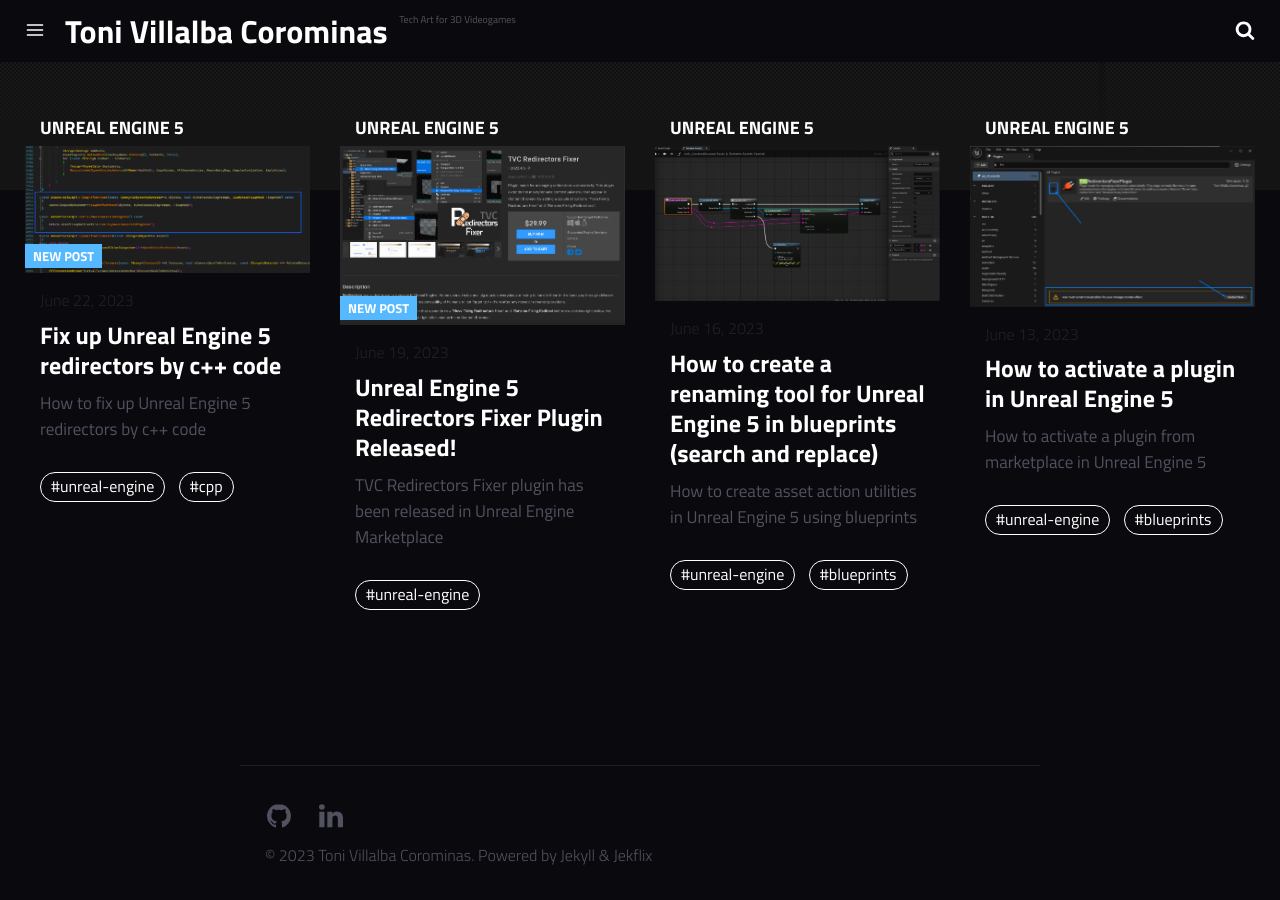
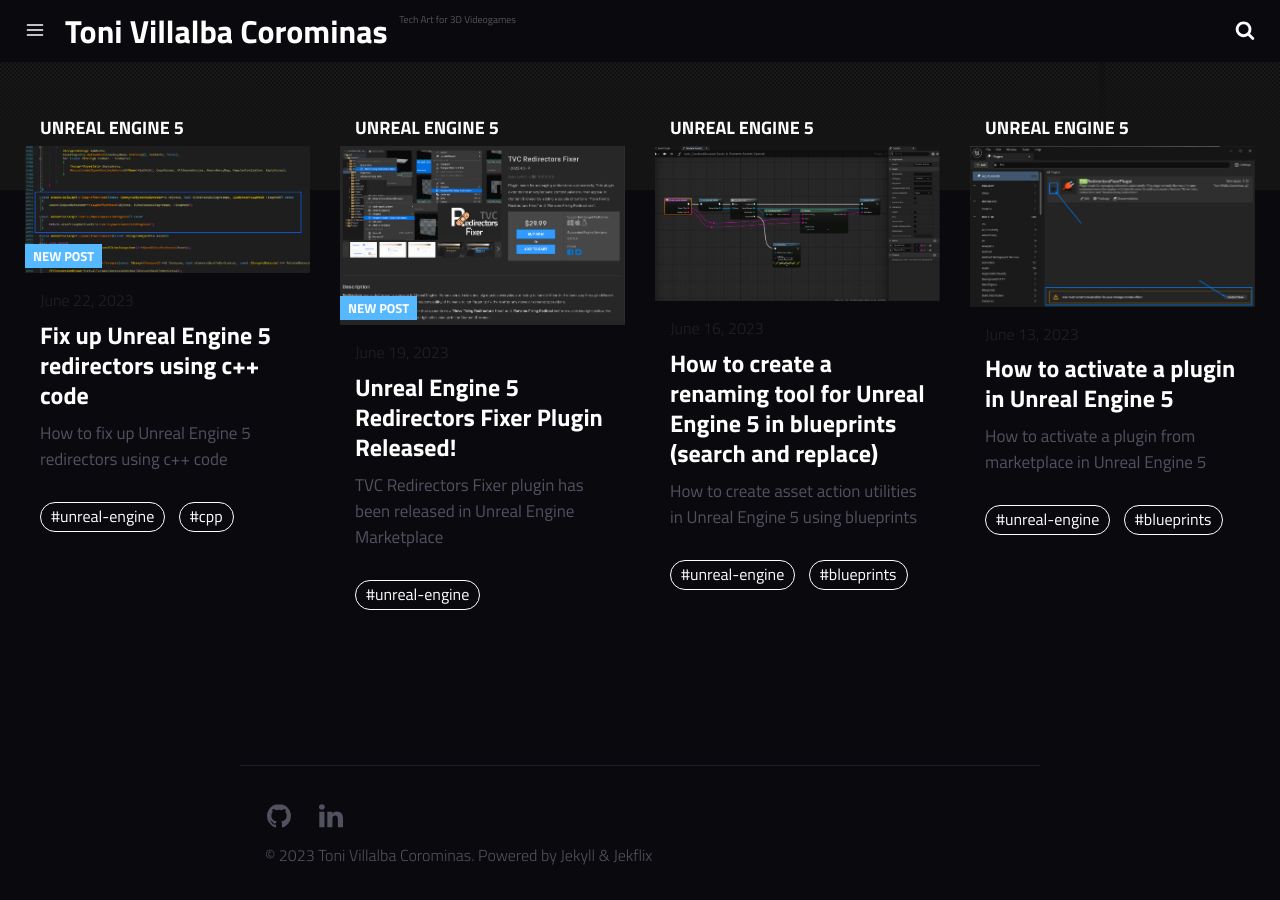
Before and after one commit to tvillalbac/blog, a Jekyll site: the page built from index.html, in a window 1280 px wide and 900 px high, scrolled down 710 px. Built offline with Jekyll 4.4.1, drawn with Linux system fonts in a browser that asks for light colours.

Commit message:
Updated latest post

```diff
--- a/_posts/2023-05-12-how-to-fix-up-unreal-engine-5-redirectors-cpp.md
+++ b/_posts/2023-05-12-how-to-fix-up-unreal-engine-5-redirectors-cpp.md
@@ -1,9 +1,9 @@
 ---
 date: 2023-06-22 01:30
 layout: post
-title: Fix up Unreal Engine 5 redirectors by c++ code
-subtitle: Learn how to fix up Unreal Engine referencers by code
-description: How to fix up Unreal Engine 5 redirectors by c++ code
+title: Fix up Unreal Engine 5 redirectors using c++ code
+subtitle: Learn how to create a function to fix up Unreal Engine referencers
+description: How to fix up Unreal Engine 5 redirectors using c++ code
 image: https://tvillalbac.github.io/blog/assets/img/posts/fix-up-unreal-engine-redirectors-by-code-cpp.jpg
 category: Unreal Engine 5
 category-url: unreal-engine-5
```
Also changed, not shown: other parts of _posts/2023-05-12-how-to-fix-up-unreal-engine-5-redirectors-cpp.md (+1 -1 lines).
